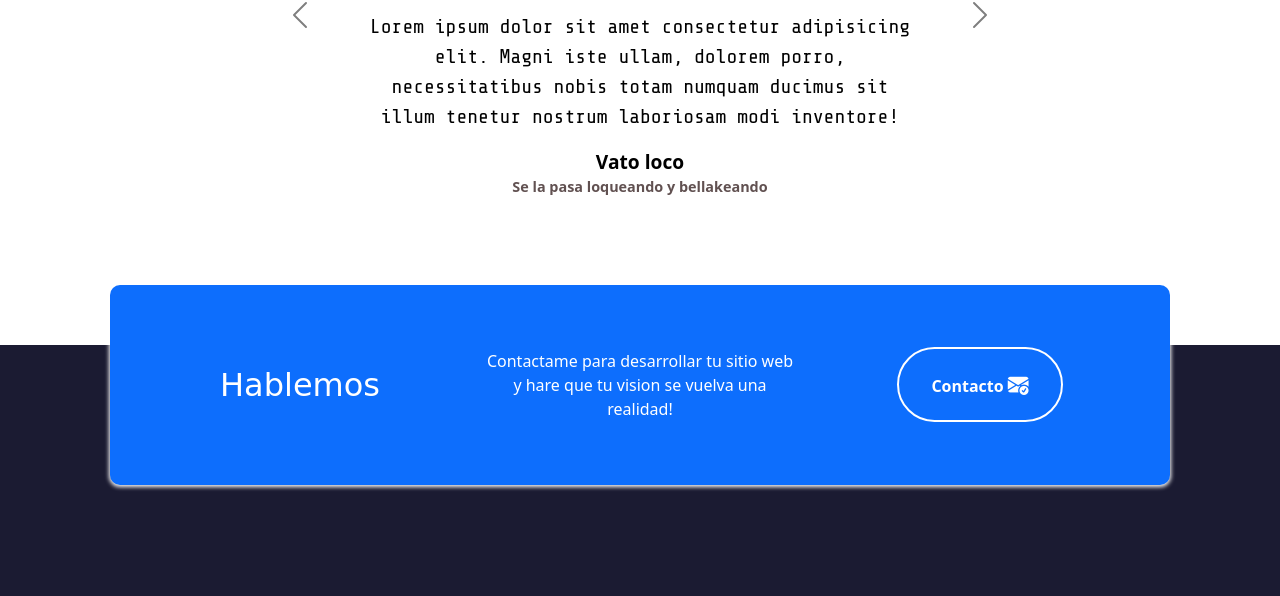
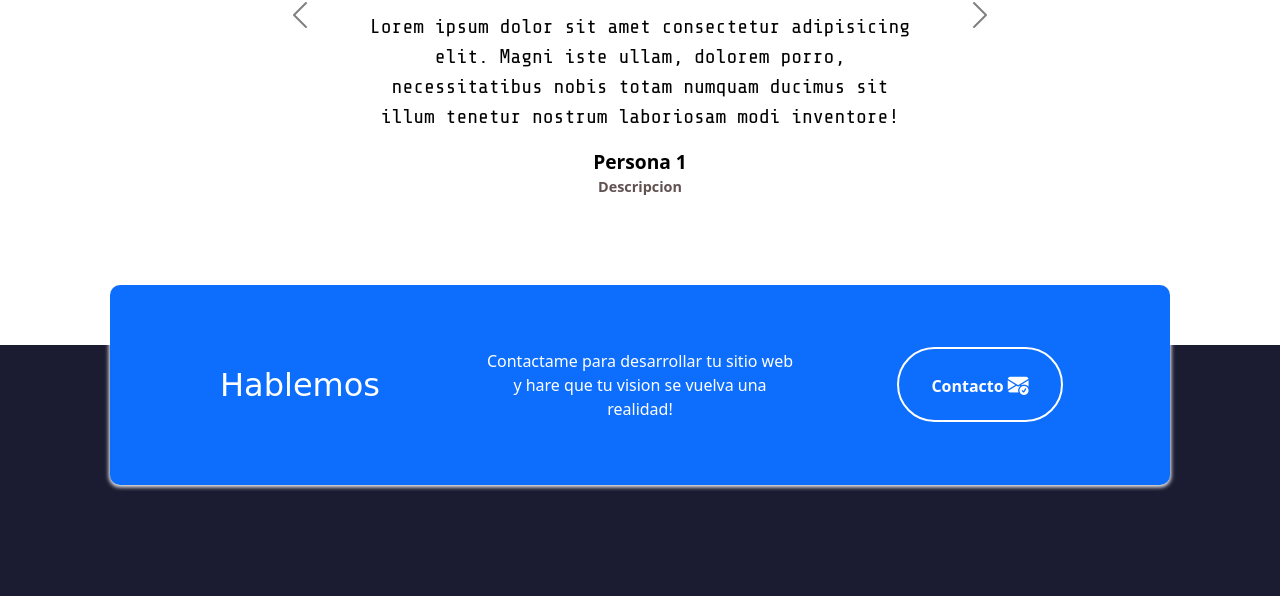
Before and after one commit to Jose-Ovando99/learn-bootstrap, a plain HTML site: page index.html in a window 1280 px wide. Shown: the part 3709-4305 px from the top of the page. Drawn offline with nearby package versions, Linux system fonts and the light colour scheme; a web font is replaced by a local one.

Commit message:
proyecto finalizado

```diff
--- a/index.html
+++ b/index.html
@@ -295,8 +295,8 @@
             <img class="testimonio-img rounded-circle" src="./imagenes/test-1.jpg" alt="Vato loco">
             <p class="testimonio-texto">Lorem ipsum dolor sit amet consectetur adipisicing elit. Magni iste ullam, dolorem porro, necessitatibus nobis totam numquam ducimus sit illum tenetur nostrum laboriosam modi inventore!</p>
             <div class="testimonio-info">
-              <p class="cliente">Vato loco</p>
-              <p class="cargo">Se la pasa loqueando y bellakeando</p>
+              <p class="cliente">Persona 1</p>
+              <p class="cargo">Descripcion</p>
             </div>
           </div>
         </div>
@@ -306,8 +306,8 @@
               <img class="testimonio-img rounded-circle" src="./imagenes/test-2.jpg" alt="Vato Vatin">
               <p class="testimonio-texto">Lorem ipsum dolor sit amet consectetur adipisicing elit. Magni iste ullam, dolorem porro, necessitatibus nobis totam numquam ducimus sit illum tenetur nostrum laboriosam modi inventore!</p>
               <div class="testimonio-info">
-                <p class="cliente">Vato Vatin</p>
-                <p class="cargo">Hola k ase</p>
+                <p class="cliente">Persona 2</p>
+                <p class="cargo">Descripcion</p>
               </div>
             </div>
           </div>
@@ -318,8 +318,8 @@
               <img class="testimonio-img rounded-circle" src="./imagenes/test-3.webp" alt="Vato ultra loco">
               <p class="testimonio-texto">Lorem ipsum dolor sit amet consectetur adipisicing elit. Magni iste ullam, dolorem porro, necessitatibus nobis totam numquam ducimus sit illum tenetur nostrum laboriosam modi inventore!</p>
               <div class="testimonio-info">
-                <p class="cliente">Hola que pez :v</p>
-                <p class="cargo">Este mano no se la pasa bellakenado</p>
+                <p class="cliente">Persona 3</p>
+                <p class="cargo">Descripcion</p>
               </div>
             </div>
           </div>
@@ -348,7 +348,7 @@
             Contactame para desarrollar tu sitio web y hare que tu vision se vuelva una realidad!
           </div>
           <div class="col-12 col-md-4">
-            <a href="mailto: ovando117@hotmail.com">
+            <a href="mailto:ovando117@hotmail.com">
               <button type="button">
                 Contacto
                 <i class="bi bi-envelope-check-fill"></i>
```
Also changed, not shown: 1 other file.
